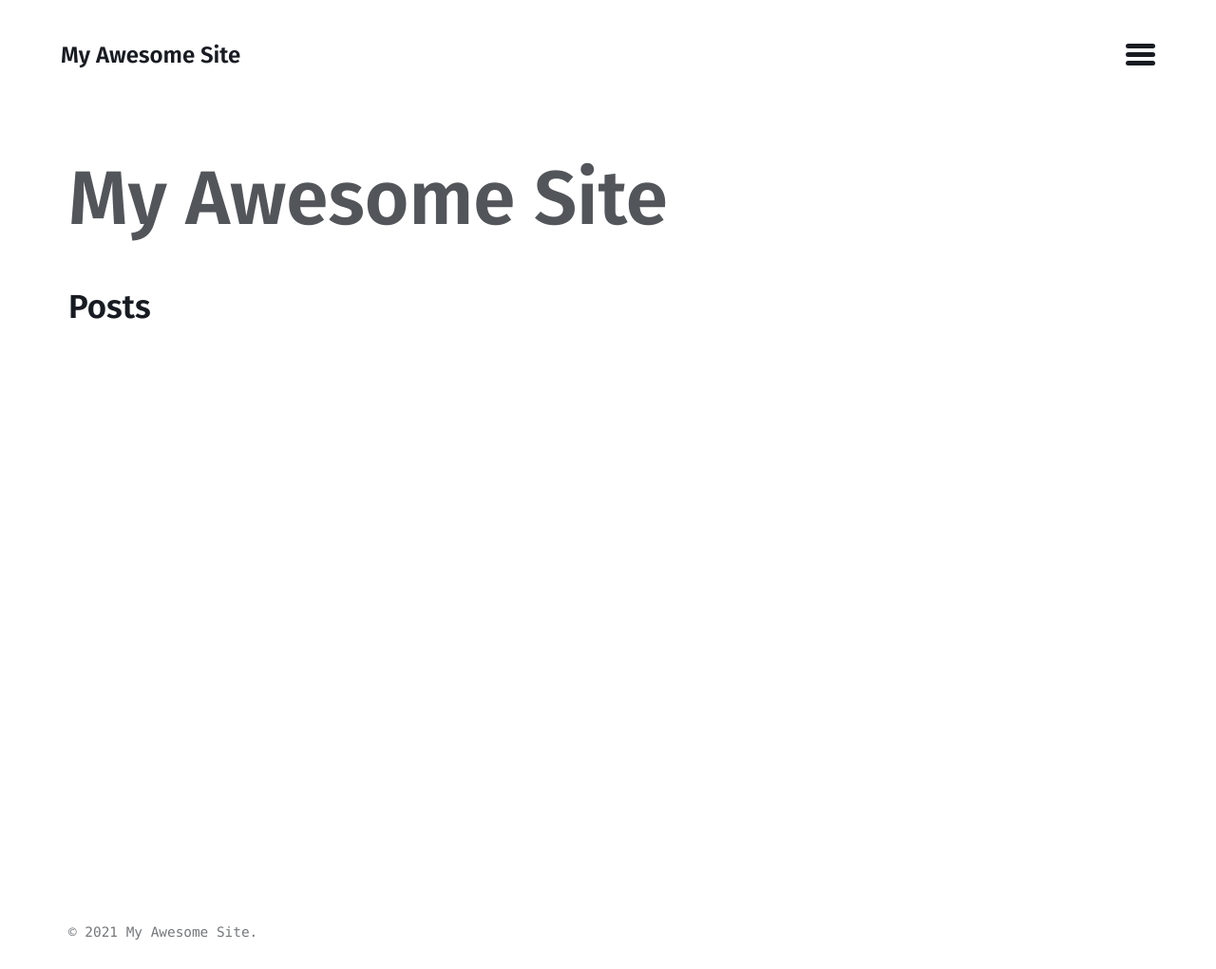
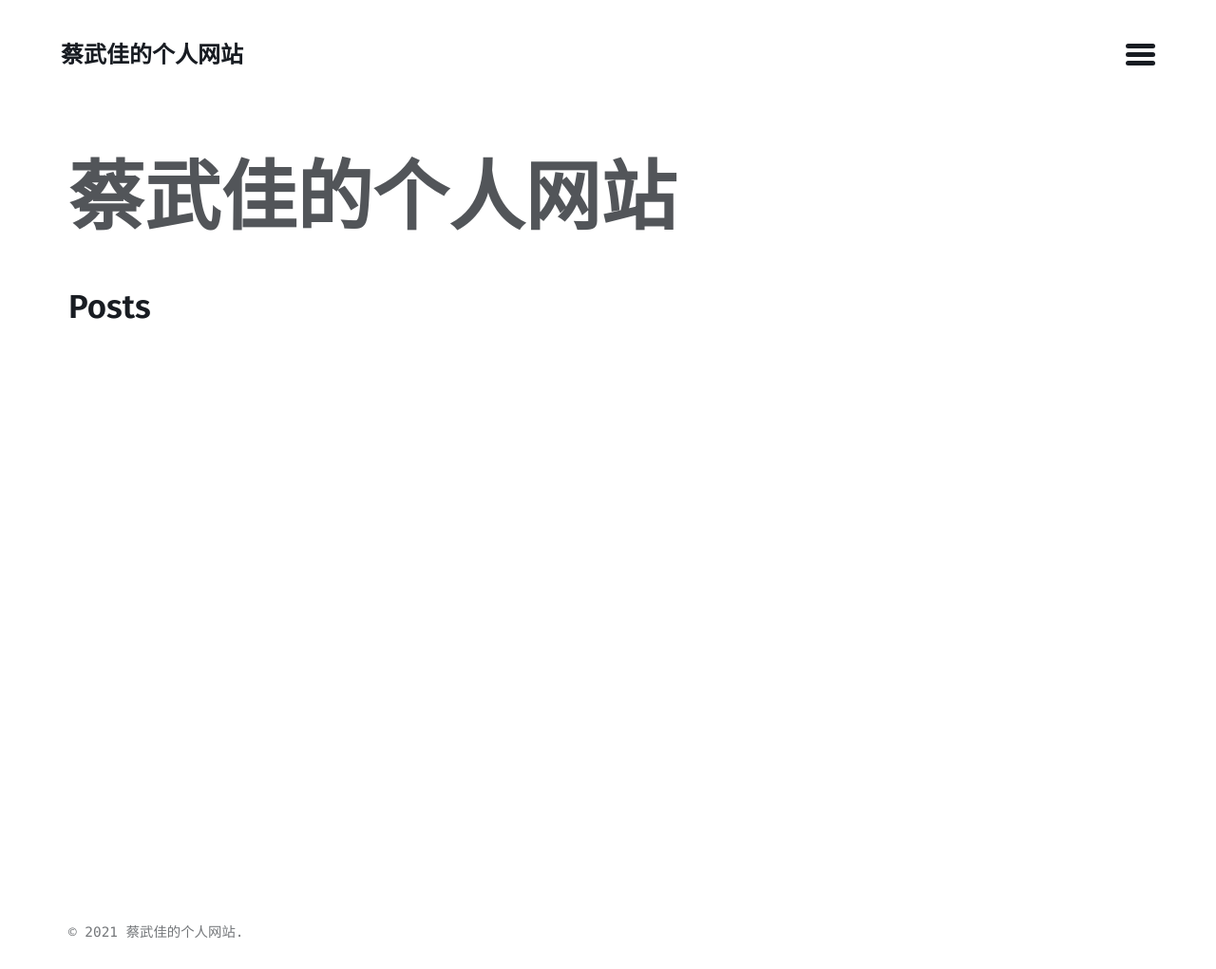
Before and after one commit to mmistakes/jekyll-theme-basically-basic, a Jekyll site: the page built from index.md, in a window 1280 px wide. Shown: the whole page at 95% size. Built offline with Jekyll 4.4.1, drawn with Linux system fonts in a browser that asks for light colours.

Commit message:
初始化_config.yml,配置 lang, title, description, baseurl, url, theme；改个人域名

```diff
--- a/_config.yml
+++ b/_config.yml
@@ -13,14 +13,14 @@
 # you will see them accessed via {{ site.title }}, {{ site.email }}, and so on.
 # You can create any custom variable you would like, and they will be accessible
 # in the templates via {{ site.myvariable }}.
-lang: en-US
-title: My Awesome Site
+lang: zh-CN
+title: 蔡武佳的个人网站
 email:
-description:
-baseurl: # the optional subpath of your site, e.g. "/blog"
-url: # the base hostname & protocol for your site e.g. "https://mmistakes.github.io"
+description: "CaiWujia"
+baseurl: "/cwj_295" # the optional subpath of your site, e.g. "/blog"
+url: "http://cwj_295.gitee.io" # the base hostname & protocol for your site e.g. "https://mmistakes.github.io"
 author:
-  name:
+  name: "CaiWujia"
   twitter:
   picture:
 twitter_username:
@@ -37,7 +37,7 @@ algolia:
 
 # Build settings
 markdown: kramdown
-theme: jekyll-theme-basically-basic
+# theme: jekyll-theme-basically-basic
 plugins: # previsously gems
   - jekyll-feed
   - jekyll-seo-tag
```
